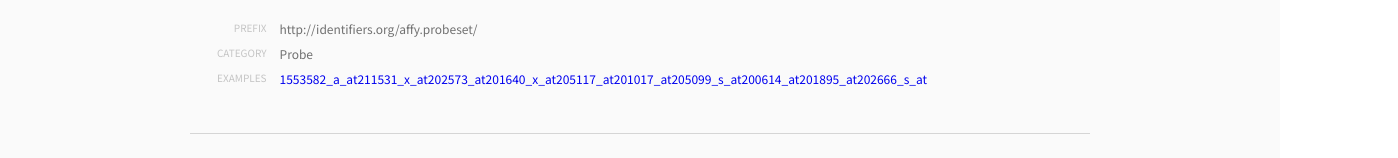
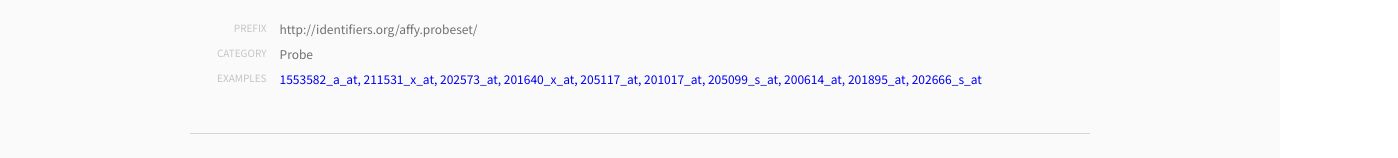
Before and after one commit to togoid/togoid-converter, a Next.js app: page / in a window 1280 px wide. Both pictures are taken after a click on the button "DATABASES". Shown: the part 623-781 px from the top of the page, 1398 px wide, since content can reach past the window. Built offline with nearby package versions, Linux system fonts and the light colour scheme.

Commit message:
Change show databases examples

```diff
--- a/components/Databases.js
+++ b/components/Databases.js
@@ -128,15 +128,22 @@ const Databases = (props) => {
                           <div className="data__wrapper">
                             <dt>EXAMPLES</dt>
                             <dd>
+                              {dataset[key].examples.map((example) => {
+                                const exampleStr = example.join(", ");
+                                return (
+                                  <li>
                                     <a
                                       href="#"
                                       onClick={(e) => {
                                         e.preventDefault();
-                                  clickExamples(dataset[key].examples);
+                                        clickExamples(exampleStr);
                                       }}
                                     >
-                                {dataset[key].examples}
+                                      {exampleStr}
                                     </a>
+                                  </li>
+                                );
+                              })}
                             </dd>
                           </div>
                         )}
```
Lines whose indentation alone changed are shown as unchanged.
